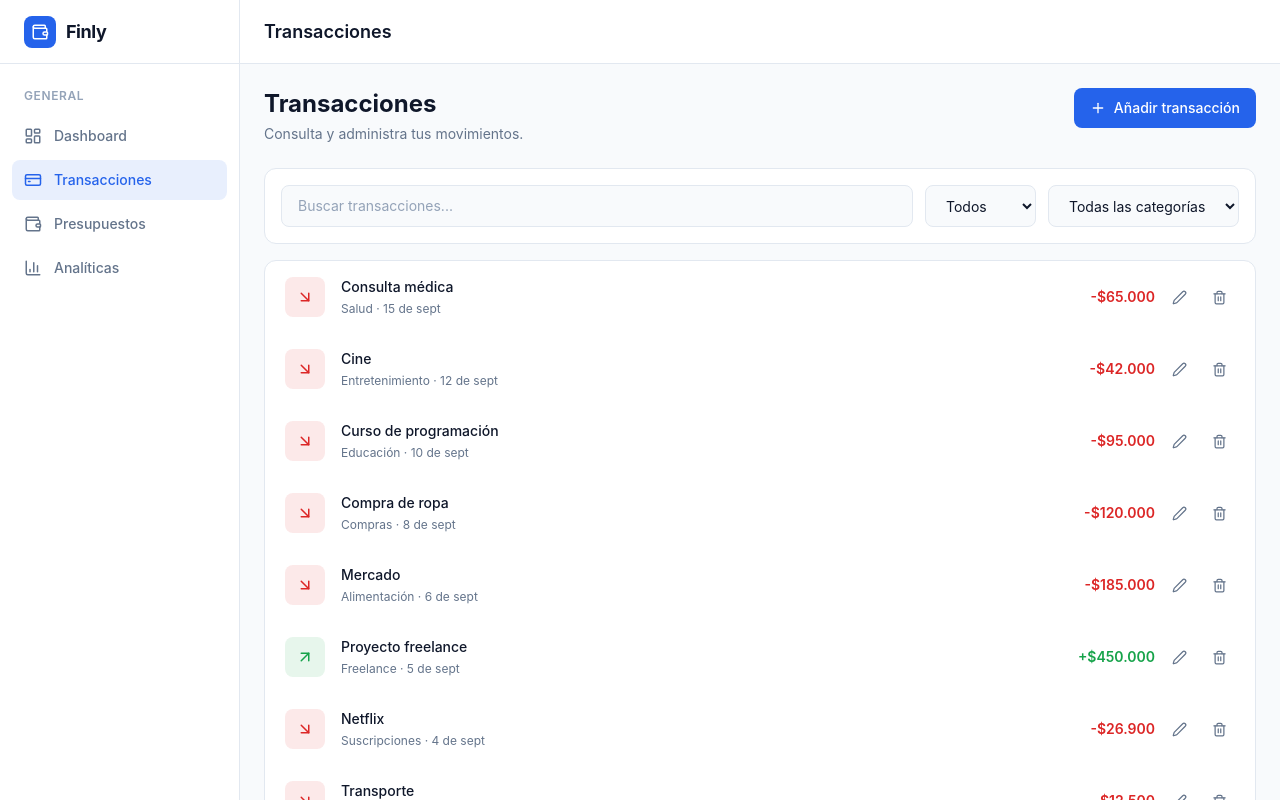
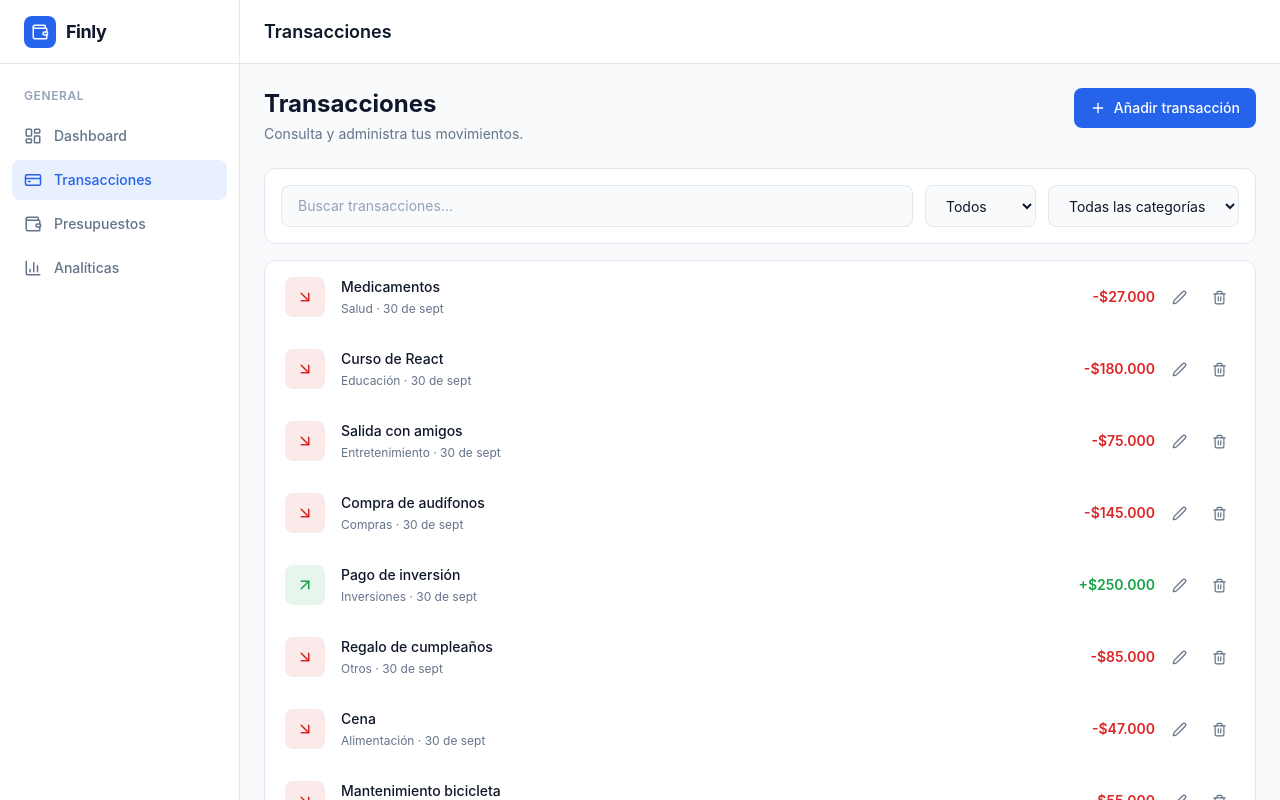
Before and after one commit to juanfeoru/finly, a React (Vite) app: page /transactions in a window 1280 px wide. Shown: the top 800 px of the page. Built offline with nearby package versions, Linux system fonts and the light colour scheme.

Commit message:
feat: add transaction pagination

```diff
--- /dev/null
+++ b/src/components/ui/Pagination.tsx
@@ -0,0 +1,43 @@
+import { ChevronLeft, ChevronRight } from "lucide-react";
+
+interface PaginationProps {
+  currentPage: number;
+  totalPages: number;
+  onPageChange: (page: number) => void;
+}
+
+export default function Pagination({
+  currentPage,
+  totalPages,
+  onPageChange,
+}: PaginationProps) {
+  return (
+    <div className="flex items-center justify-between border-t border-border px-5 py-3">
+      <p className="text-sm text-secondary">
+        Página {currentPage} de {totalPages}
+      </p>
+
+      <div className="flex items-center gap-1">
+        <button
+          type="button"
+          onClick={() => onPageChange(currentPage - 1)}
+          disabled={currentPage === 1}
+          className="flex size-8 items-center justify-center rounded-lg text-secondary transition-colors hover:bg-surface-hover hover:text-primary-text disabled:cursor-not-allowed disabled:opacity-40 cursor-pointer"
+          aria-label="Página anterior"
+        >
+          <ChevronLeft size={16} />
+        </button>
+
+        <button
+          type="button"
+          onClick={() => onPageChange(currentPage + 1)}
+          disabled={currentPage === totalPages}
+          className="flex size-8 items-center justify-center rounded-lg text-secondary transition-colors hover:bg-surface-hover hover:text-primary-text disabled:cursor-not-allowed disabled:opacity-40 cursor-pointer"
+          aria-label="Página siguiente"
+        >
+          <ChevronRight size={16} />
+        </button>
+      </div>
+    </div>
+  );
+}
--- a/src/data/transactions.ts
+++ b/src/data/transactions.ts
@@ -81,4 +81,324 @@ export const transactions: Transaction[] = [
     category: "health",
     date: "2026-09-15",
   },
+  {
+    id: 11,
+    description: "Arriendo",
+    value: 850000,
+    type: "expense",
+    category: "housing",
+    date: "2026-09-16",
+  },
+  {
+    id: 12,
+    description: "Uber",
+    value: 18500,
+    type: "expense",
+    category: "transportation",
+    date: "2026-09-17",
+  },
+  {
+    id: 13,
+    description: "Cena con amigos",
+    value: 68000,
+    type: "expense",
+    category: "food",
+    date: "2026-09-17",
+  },
+  {
+    id: 14,
+    description: "Pago freelance",
+    value: 320000,
+    type: "income",
+    category: "freelance",
+    date: "2026-09-18",
+  },
+  {
+    id: 15,
+    description: "Medicamentos",
+    value: 34000,
+    type: "expense",
+    category: "health",
+    date: "2026-09-18",
+  },
+  {
+    id: 16,
+    description: "Spotify",
+    value: 16900,
+    type: "expense",
+    category: "subscriptions",
+    date: "2026-09-19",
+  },
+  {
+    id: 17,
+    description: "Supermercado",
+    value: 142000,
+    type: "expense",
+    category: "food",
+    date: "2026-09-19",
+  },
+  {
+    id: 18,
+    description: "Videojuego",
+    value: 89000,
+    type: "expense",
+    category: "entertainment",
+    date: "2026-09-20",
+  },
+  {
+    id: 19,
+    description: "Curso de TypeScript",
+    value: 125000,
+    type: "expense",
+    category: "education",
+    date: "2026-09-20",
+  },
+  {
+    id: 20,
+    description: "Venta de monitor",
+    value: 380000,
+    type: "income",
+    category: "other",
+    date: "2026-09-21",
+  },
+  {
+    id: 21,
+    description: "Bus",
+    value: 7200,
+    type: "expense",
+    category: "transportation",
+    date: "2026-09-21",
+  },
+  {
+    id: 22,
+    description: "Tenis",
+    value: 210000,
+    type: "expense",
+    category: "shopping",
+    date: "2026-09-22",
+  },
+  {
+    id: 23,
+    description: "Almuerzo",
+    value: 31000,
+    type: "expense",
+    category: "food",
+    date: "2026-09-22",
+  },
+  {
+    id: 24,
+    description: "Pago por diseño web",
+    value: 275000,
+    type: "income",
+    category: "freelance",
+    date: "2026-09-23",
+  },
+  {
+    id: 25,
+    description: "Internet",
+    value: 89000,
+    type: "expense",
+    category: "subscriptions",
+    date: "2026-09-23",
+  },
+  {
+    id: 26,
+    description: "Electricidad",
+    value: 76000,
+    type: "expense",
+    category: "housing",
+    date: "2026-09-24",
+  },
+  {
+    id: 27,
+    description: "Café",
+    value: 9500,
+    type: "expense",
+    category: "food",
+    date: "2026-09-24",
+  },
+  {
+    id: 28,
+    description: "Consulta odontológica",
+    value: 95000,
+    type: "expense",
+    category: "health",
+    date: "2026-09-25",
+  },
+  {
+    id: 29,
+    description: "Libro de programación",
+    value: 72000,
+    type: "expense",
+    category: "education",
+    date: "2026-09-25",
+  },
+  {
+    id: 30,
+    description: "Cine",
+    value: 38000,
+    type: "expense",
+    category: "entertainment",
+    date: "2026-09-26",
+  },
+  {
+    id: 31,
+    description: "Taxi",
+    value: 22000,
+    type: "expense",
+    category: "transportation",
+    date: "2026-09-26",
+  },
+  {
+    id: 32,
+    description: "Compra de teclado",
+    value: 175000,
+    type: "expense",
+    category: "shopping",
+    date: "2026-09-27",
+  },
+  {
+    id: 33,
+    description: "Proyecto web",
+    value: 520000,
+    type: "income",
+    category: "freelance",
+    date: "2026-09-27",
+  },
+  {
+    id: 34,
+    description: "Mercado",
+    value: 165000,
+    type: "expense",
+    category: "food",
+    date: "2026-09-28",
+  },
+  {
+    id: 35,
+    description: "YouTube Premium",
+    value: 20900,
+    type: "expense",
+    category: "subscriptions",
+    date: "2026-09-28",
+  },
+  {
+    id: 36,
+    description: "Gas",
+    value: 45000,
+    type: "expense",
+    category: "housing",
+    date: "2026-09-28",
+  },
+  {
+    id: 37,
+    description: "Transporte público",
+    value: 10800,
+    type: "expense",
+    category: "transportation",
+    date: "2026-09-29",
+  },
+  {
+    id: 38,
+    description: "Hamburguesa",
+    value: 32000,
+    type: "expense",
+    category: "food",
+    date: "2026-09-29",
+  },
+  {
+    id: 39,
+    description: "Freelance landing page",
+    value: 650000,
+    type: "income",
+    category: "freelance",
+    date: "2026-09-29",
+  },
+  {
+    id: 40,
+    description: "Medicamentos",
+    value: 27000,
+    type: "expense",
+    category: "health",
+    date: "2026-09-30",
+  },
+  {
+    id: 41,
+    description: "Curso de React",
+    value: 180000,
+    type: "expense",
+    category: "education",
+    date: "2026-09-30",
+  },
+  {
+    id: 42,
+    description: "Salida con amigos",
+    value: 75000,
+    type: "expense",
+    category: "entertainment",
+    date: "2026-09-30",
+  },
+  {
+    id: 43,
+    description: "Compra de audífonos",
+    value: 145000,
+    type: "expense",
+    category: "shopping",
+    date: "2026-09-30",
+  },
+  {
+    id: 44,
+    description: "Pago de inversión",
+    value: 250000,
+    type: "income",
+    category: "investment",
+    date: "2026-09-30",
+  },
+  {
+    id: 45,
+    description: "Regalo de cumpleaños",
+    value: 85000,
+    type: "expense",
+    category: "other",
+    date: "2026-09-30",
+  },
+  {
+    id: 46,
+    description: "Cena",
+    value: 47000,
+    type: "expense",
+    category: "food",
+    date: "2026-09-30",
+  },
+  {
+    id: 47,
+    description: "Mantenimiento bicicleta",
+    value: 55000,
+    type: "expense",
+    category: "transportation",
+    date: "2026-09-30",
+  },
+  {
+    id: 48,
+    description: "Trabajo freelance",
+    value: 400000,
+    type: "income",
+    category: "freelance",
+    date: "2026-09-30",
+  },
+  {
+    id: 49,
+    description: "Compra para el hogar",
+    value: 92000,
+    type: "expense",
+    category: "housing",
+    date: "2026-09-30",
+  },
+  {
+    id: 50,
+    description: "Café y desayuno",
+    value: 18500,
+    type: "expense",
+    category: "food",
+    date: "2026-09-30",
+  },
 ];
--- a/src/pages/Transactions.tsx
+++ b/src/pages/Transactions.tsx
@@ -13,6 +13,7 @@ import DeleteTransactionModal from "../components/transactions/DeleteTransaction
 import { formatCurrency, formatDate } from "../utils/formatters";
 import { CATEGORY_NAMES } from "../constants/categories";
 import { sortTransactionsByDate } from "../utils/transactions";
+import Pagination from "../components/ui/Pagination";
 
 interface AppLayoutContext {
   transactions: Transaction[];
@@ -29,6 +30,7 @@ export default function Transactions() {
     useOutletContext<AppLayoutContext>();
 
   const [search, setSearch] = useState("");
+  const [currentPage, setCurrentPage] = useState(1);
   const [typeFilter, setTypeFilter] = useState<TransactionFilter>("all");
   const [categoryFilter, setCategoryFilter] = useState<CategoryFilter>("all");
   const [transactionToDelete, setTransactionToDelete] =
@@ -48,7 +50,18 @@ export default function Transactions() {
     return matchesSearch && matchesType && matchesCategory;
   });
 
+  const transactionPerPage = 10;
+
   const sortedTransactions = sortTransactionsByDate(filteredTransactions);
+
+  const totalPages = Math.ceil(sortedTransactions.length / transactionPerPage);
+
+  const startIndex = (currentPage - 1) * transactionPerPage;
+
+  const paginatedTransactions = sortedTransactions.slice(
+    startIndex,
+    startIndex + transactionPerPage,
+  );
 
   useEffect(() => {
     if (transactionToDelete) {
@@ -96,14 +109,20 @@ export default function Transactions() {
           <input
             type="text"
             value={search}
-            onChange={(e) => setSearch(e.target.value)}
+            onChange={(e) => {
+              setSearch(e.target.value);
+              setCurrentPage(1);
+            }}
             placeholder="Buscar transacciones..."
             className="flex-1 rounded-lg border border-border bg-background px-4 py-2.5 text-sm text-primary-text outline-none placeholder:text-muted focus:border-primary"
           />
 
           <select
             value={typeFilter}
-            onChange={(e) => setTypeFilter(e.target.value as TransactionFilter)}
+            onChange={(e) => {
+              setTypeFilter(e.target.value as TransactionFilter);
+              setCurrentPage(1);
+            }}
             className="rounded-lg border border-border bg-background px-4 py-2.5 text-sm text-primary-text outline-none focus:border-primary cursor-pointer"
           >
             <option value="all">Todos</option>
@@ -113,9 +132,10 @@ export default function Transactions() {
 
           <select
             value={categoryFilter}
-            onChange={(e) =>
-              setCategoryFilter(e.target.value as CategoryFilter)
-            }
+            onChange={(e) => {
+              setCategoryFilter(e.target.value as CategoryFilter);
+              setCurrentPage(1);
+            }}
             className="rounded-lg border border-border bg-background px-4 py-2.5 text-sm text-primary-text outline-none focus:border-primary cursor-pointer"
           >
             <option value="all">Todas las categorías</option>
@@ -143,7 +163,7 @@ export default function Transactions() {
           />
         ) : (
           <div className="overflow-x-auto">
-            {sortedTransactions.map((transaction) => {
+            {paginatedTransactions.map((transaction) => {
               const isIncome = transaction.type === "income";
               const Icon = isIncome ? ArrowUpRight : ArrowDownRight;
               return (
@@ -200,6 +220,14 @@ export default function Transactions() {
         )}
       </div>
 
+      {totalPages > 1 && (
+        <Pagination
+          currentPage={currentPage}
+          totalPages={totalPages}
+          onPageChange={setCurrentPage}
+        />
+      )}
+
       {transactionToDelete && (
         <DeleteTransactionModal
           transaction={transactionToDelete}
```
